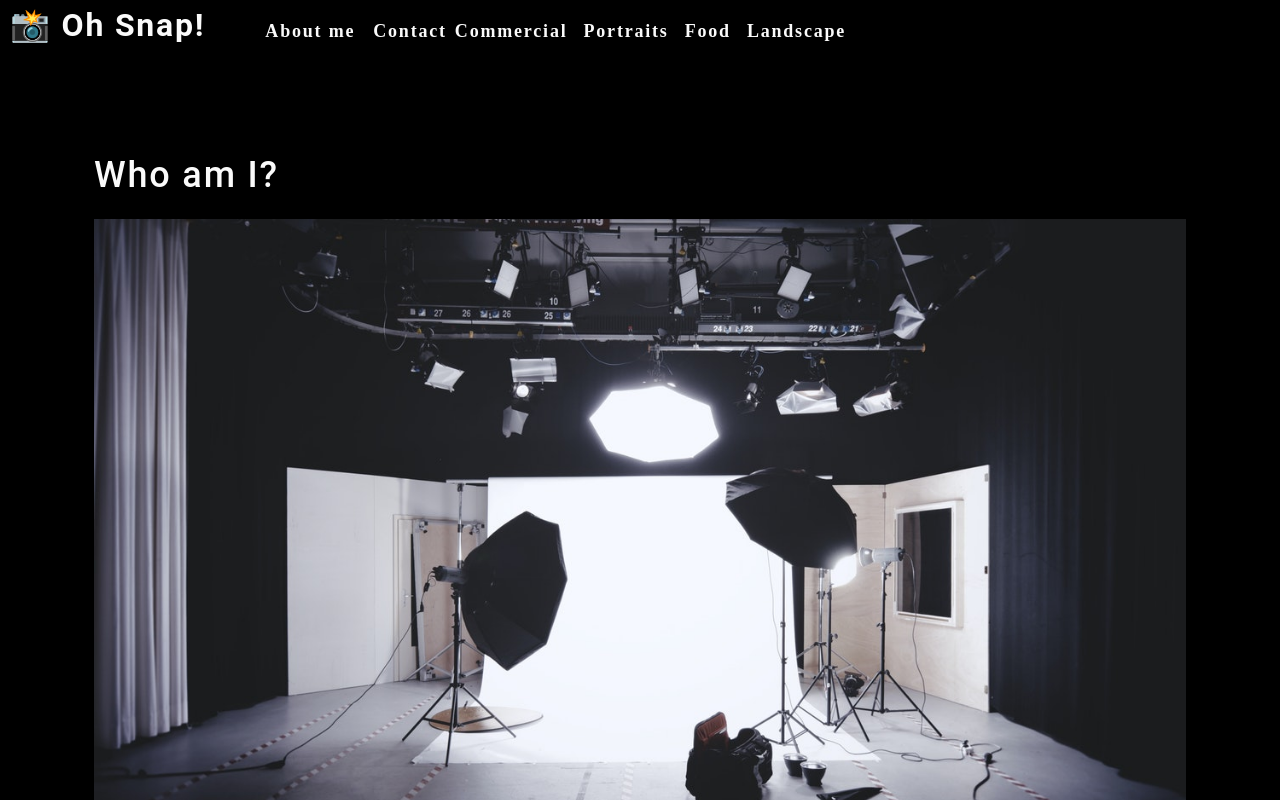
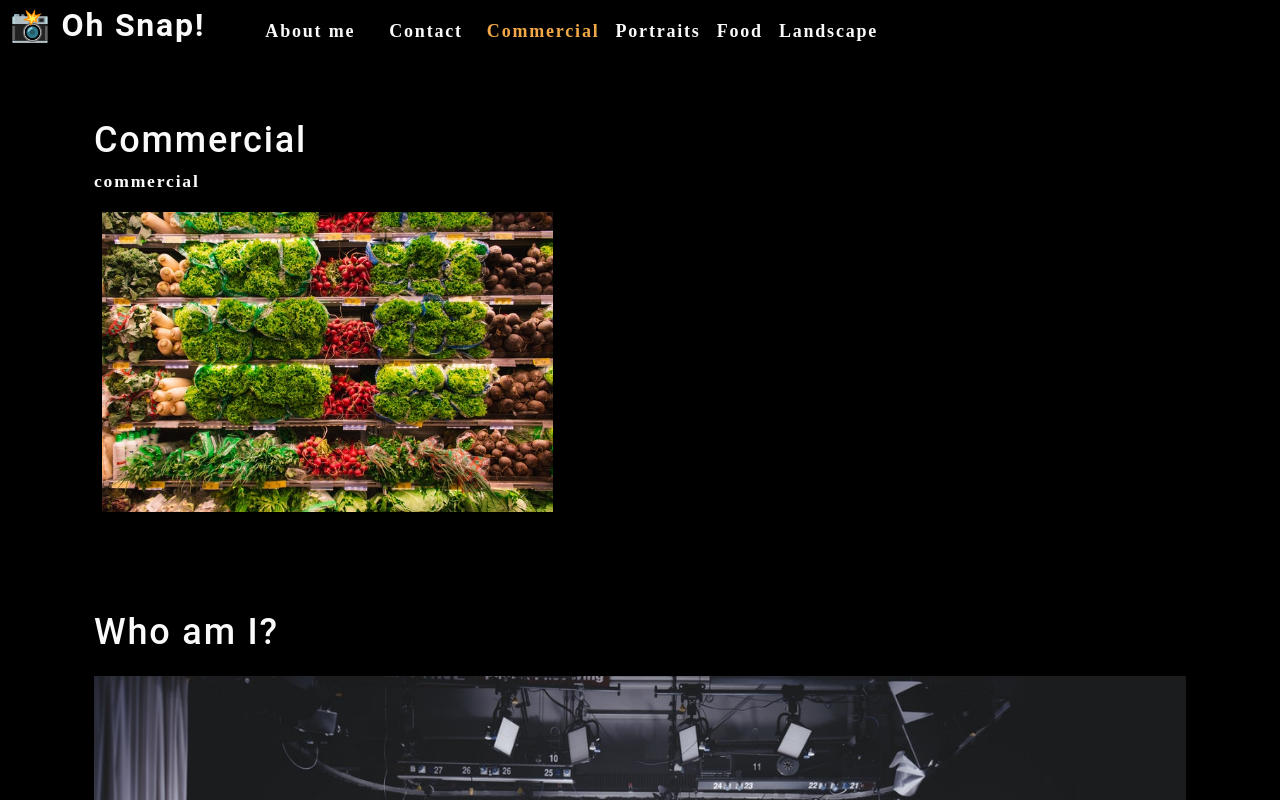
Before and after one commit to aidanamato/photo-port, a React (Create React App) app: page / in a window 1280 px wide. Shown: the top 800 px of the page. Built offline with nearby package versions, Linux system fonts and the light colour scheme.

Commit message:
add useState to track current category and useEffect to update document.title

```diff
--- a/src/App.js
+++ b/src/App.js
@@ -1,15 +1,42 @@
-import React from 'react';
+import React, { useState } from 'react';
 import './App.css';
 
 // components
 import About from './components/About';
 import Nav from './components/Nav';
+import Gallery from './components/Gallery';
 
 function App() {
+  const [categories] = useState([
+    {
+      name: 'commercial',
+      description: 'Photos of grocery stores, food trucks, and other commercial projects'
+    },
+    {
+      name: 'portraits',
+      description: 'Portraits of people in my life'
+    },
+    {
+      name: 'food',
+      description: 'Delicious delicacies'
+    },
+    {
+      name: 'landscape',
+      description: 'Fields, farmhouses, waterfalls, and the beauty of nature'
+    }
+  ]);
+
+  const [currentCategory, setCurrentCategory] = useState(categories[0]);
+
   return (
     <div>
-      <Nav></Nav>
+      <Nav
+        categories={categories}
+        currentCategory={currentCategory}
+        setCurrentCategory={setCurrentCategory}
+      ></Nav>
       <main>
+        <Gallery></Gallery>
         <About></About>
       </main>
     </div>
--- a/src/components/About/index.js
+++ b/src/components/About/index.js
@@ -6,6 +6,7 @@
     <section className="my-5">
       <h1 id="about">Who am I?</h1>
       <img src={coverImage} className="my-2" style={{width: "100%"}} alt="cover"/>
+      <p>Sed ut perspiciatis unde omnis iste natus error sit voluptatem accusantium doloremque laudantium, totam rem aperiam, eaque ipsa quae ab illo inventore veritatis et quasi architecto beatae vitae dicta sunt explicabo. Nemo enim ipsam voluptatem quia voluptas sit aspernatur aut odit aut fugit, sed quia consequuntur magni dolores eos qui ratione voluptatem sequi nesciunt. Neque porro quisquam est, qui dolorem ipsum quia dolor sit amet, consectetur, adipisci </p>
     </section>
   );
 }
--- /dev/null
+++ b/src/components/Gallery/index.js
@@ -0,0 +1,22 @@
+import React from 'react';
+import { capitalizeFirstLetter } from '../../utils/helpers';
+import photo from '../../assets/small/commercial/0.jpg'
+
+function Gallery(props) {
+  const currentCategory = {
+    name: 'commercial',
+    description: 'Photos of grocery stores, food trucks, and other commercial projects'
+  };
+
+  return (
+    <section>
+      <h1>{capitalizeFirstLetter(currentCategory.name)}</h1>
+      <p>{currentCategory.name}</p>
+      <div>
+        <img src={photo} alt={currentCategory.description} className="img-thumbnail mx-1"/>
+      </div>
+    </section>
+  )
+}
+
+export default Gallery;
--- a/src/components/Nav/index.js
+++ b/src/components/Nav/index.js
@@ -1,32 +1,19 @@
-import React from 'react';
+import React, { useEffect } from 'react';
 import {capitalizeFirstLetter} from "../../utils/helpers";
 
-function Nav() {
-  const categories = [
-    {
-      name: 'commercial',
-      description: 'Photos of grocery stores, food trucks, and other commercial projects'
-    },
-    {
-      name: 'portraits',
-      description: 'Portraits of people in my life'
-    },
-    {
-      name: 'food',
-      description: 'Delicious delicacies'
-    },
-    {
-      name: 'landscape',
-      description: 'Fields, farmhouses, waterfalls, and the beauty of nature'
-    }
-  ]
+function Nav(props) {
+  const {
+    categories = [],
+    setCurrentCategory,
+    currentCategory
+  } = props;
 
-  function categorySelected(name) {
-    console.log(`${name} clicked`);
-  }
+  useEffect(() => {
+    document.title = capitalizeFirstLetter(currentCategory.name);
+  }, [currentCategory]);
 
   return(
-    <header data-testid="header" className="flex-row px-1">
+    <header className="flex-row px-1">
       <h2>
         <a data-testid="link" href="/">
           <span role="img" aria-label="camera">📸</span> Oh Snap!
@@ -39,12 +26,23 @@
               About me
             </a>
           </li>
-          <li>
+          <li className="mx-2">
             <span>Contact</span>
           </li>
           {categories.map(category => (
-            <li className="mx-1" key={category.name}>
-              <span onClick={() => categorySelected(category.name)}>
+            <li
+              className={
+                `mx-1 ${
+                currentCategory.name === category.name && 'navActive'
+                }`
+              }
+              key={category.name}
+            >
+              <span
+                onClick={() => {
+                  setCurrentCategory(category)
+                }}
+              >
                 {capitalizeFirstLetter(category.name)}
               </span>
             </li>
```
